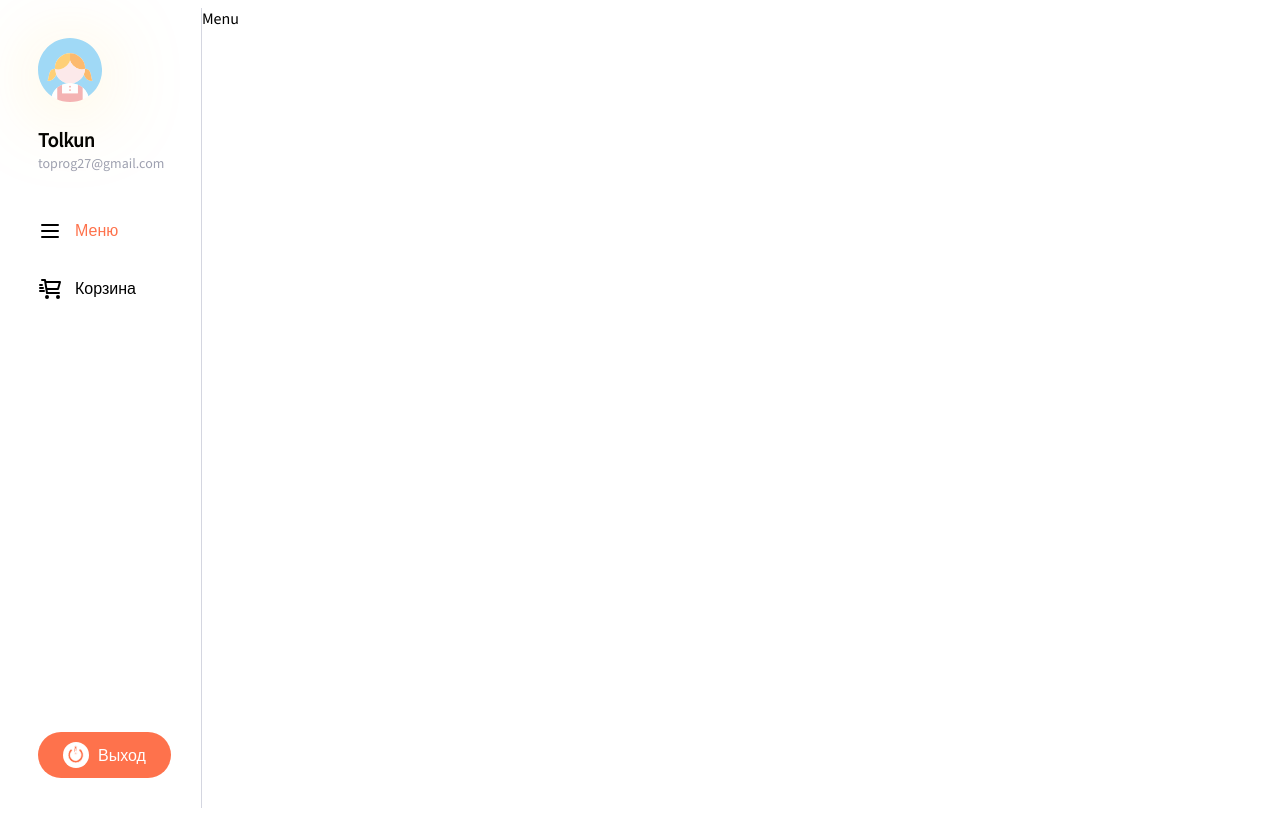
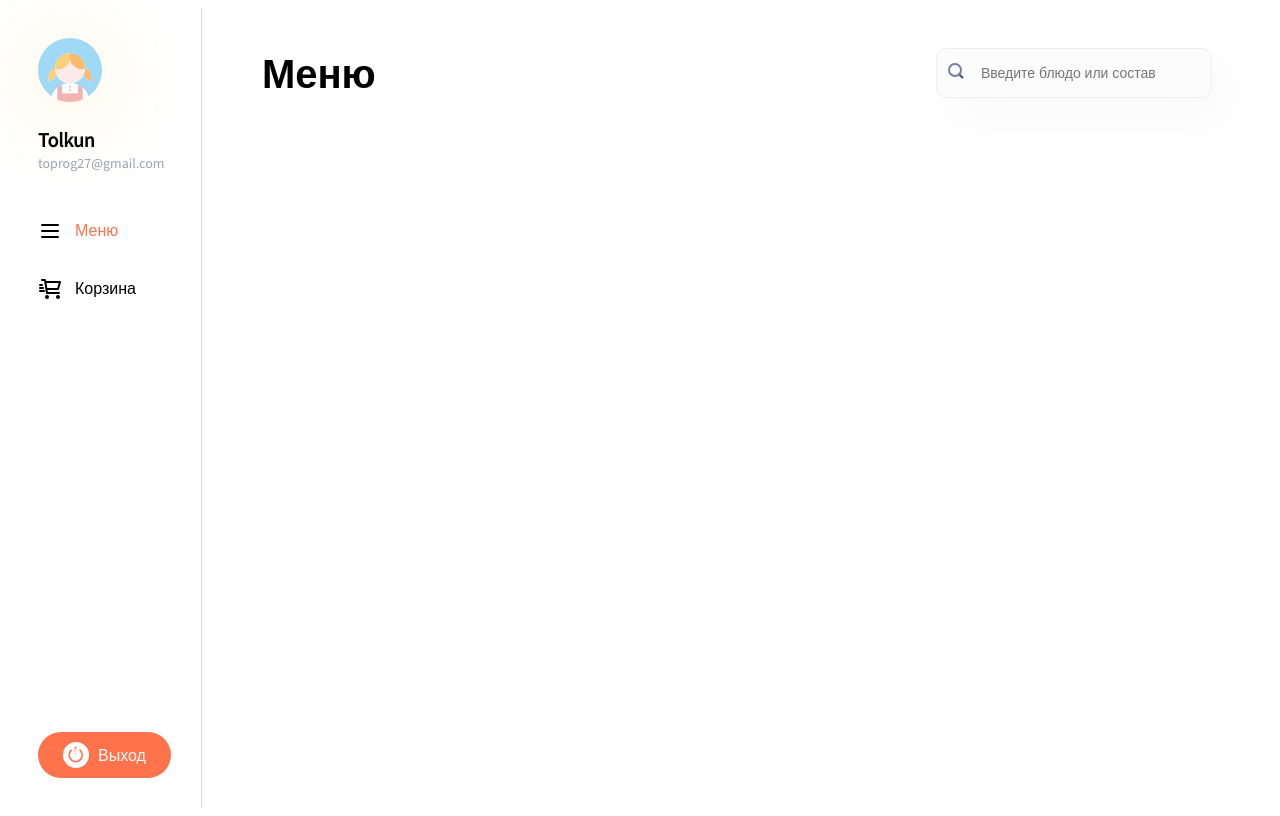
Before and after one commit to tolkunio/take-out-app, a React (Vite) app: page / in a window 1280 px wide. Built offline with nearby package versions, Linux system fonts and the light colour scheme.

Commit message:
-heading, search компоненты добавлены

```diff
--- /dev/null
+++ b/src/components/Heading/Heading.module.css
@@ -0,0 +1,6 @@
+.h1 {
+    color: var(--text-color);
+    font-size: 40px;
+    font-weight: 600;
+    margin: 0;
+}
--- /dev/null
+++ b/src/components/Heading/Heading.tsx
@@ -0,0 +1,11 @@
+import styles from './Heading.module.css';
+import cn from 'classnames';
+import {HeadingProps} from "./Heading.props";
+
+export const Heading = ({children,className,...props}:HeadingProps) => {
+    return (
+        <h1 className={cn(styles.h1,className)}{...props}>
+            {children}
+        </h1>
+    );
+};
--- /dev/null
+++ b/src/components/Search/Search.module.css
@@ -0,0 +1,26 @@
+.searchWrapper {
+    position: relative;
+}
+
+.search {
+    font-size: 14px;
+    font-style: normal;
+    font-weight: 400;
+    color: var(--text-color);
+    background-color: #FCFCFD;
+    border: 1px solid #EFEFEF;
+    box-shadow: 15px 20px 45px 0px rgba(233, 233, 233, 0.25);
+    border-radius: 10px;
+    padding: 16px 30px 16px 44px;
+    min-width: 200px;
+}
+
+.searchIcon {
+    position: absolute;
+    left: 12px;
+    top: 15px;
+}
+
+.invalid {
+
+}
--- /dev/null
+++ b/src/components/Search/Search.props.ts
@@ -0,0 +1,5 @@
+import {InputHTMLAttributes} from "react";
+
+export interface SearchProps extends InputHTMLAttributes<HTMLInputElement>{
+    isValid?:boolean,
+}
--- /dev/null
+++ b/src/components/Search/Search.tsx
@@ -0,0 +1,17 @@
+import styles from './Search.module.css';
+import cn from 'classnames';
+import {SearchProps} from "./Search.props";
+import {forwardRef} from "react";
+import search from '../../assets/search.svg';
+
+export const Search = forwardRef<HTMLInputElement,SearchProps>(({isValid = true, ...props}) => {
+    return (
+        <div className={styles.searchWrapper}>
+            <input className={cn(styles.search,
+                isValid ? '' : styles.invalid
+            )}{...props}/>
+            <img  className={styles.searchIcon} src={search} alt={'search'}/>
+        </div>
+
+    );
+});
--- a/src/layout/Layout/Layout.module.css
+++ b/src/layout/Layout/Layout.module.css
@@ -51,3 +51,7 @@
     align-items: center;
     gap: 9px;
 }
+.content{
+    padding: 40px 60px;
+    width: 100%;
+}
--- a/src/layout/Layout/Layout.tsx
+++ b/src/layout/Layout/Layout.tsx
@@ -32,7 +32,7 @@ export const Layout = () => {
                     Выход
                 </Button>
             </div>
-            <div>
+            <div className={s.content}>
                 <Outlet/>
             </div>
         </div>
--- /dev/null
+++ b/src/pages/Menu/Menu.module.css
@@ -0,0 +1,7 @@
+.menu{
+
+}
+.head{
+    display: flex;
+    justify-content: space-between;
+}
--- a/src/pages/Menu/Menu.tsx
+++ b/src/pages/Menu/Menu.tsx
@@ -1,8 +1,15 @@
+import {Heading} from "../../components/Heading/Heading";
+import s from './Menu.module.css';
+import {Search} from "../../components/Search/Search";
 
 export const Menu = () => {
     return (
         <>
-            Menu
+            <div className={s.head}>
+                <Heading className={s.menu}> Меню</Heading>
+                <Search placeholder={'Введите блюдо или состав'}/>
+            </div>
+
         </>
     );
 };
```
Also changed, not shown: src/components/Heading/Heading.props.ts (added, +7 -0 lines), src/assets/search.svg (added).
